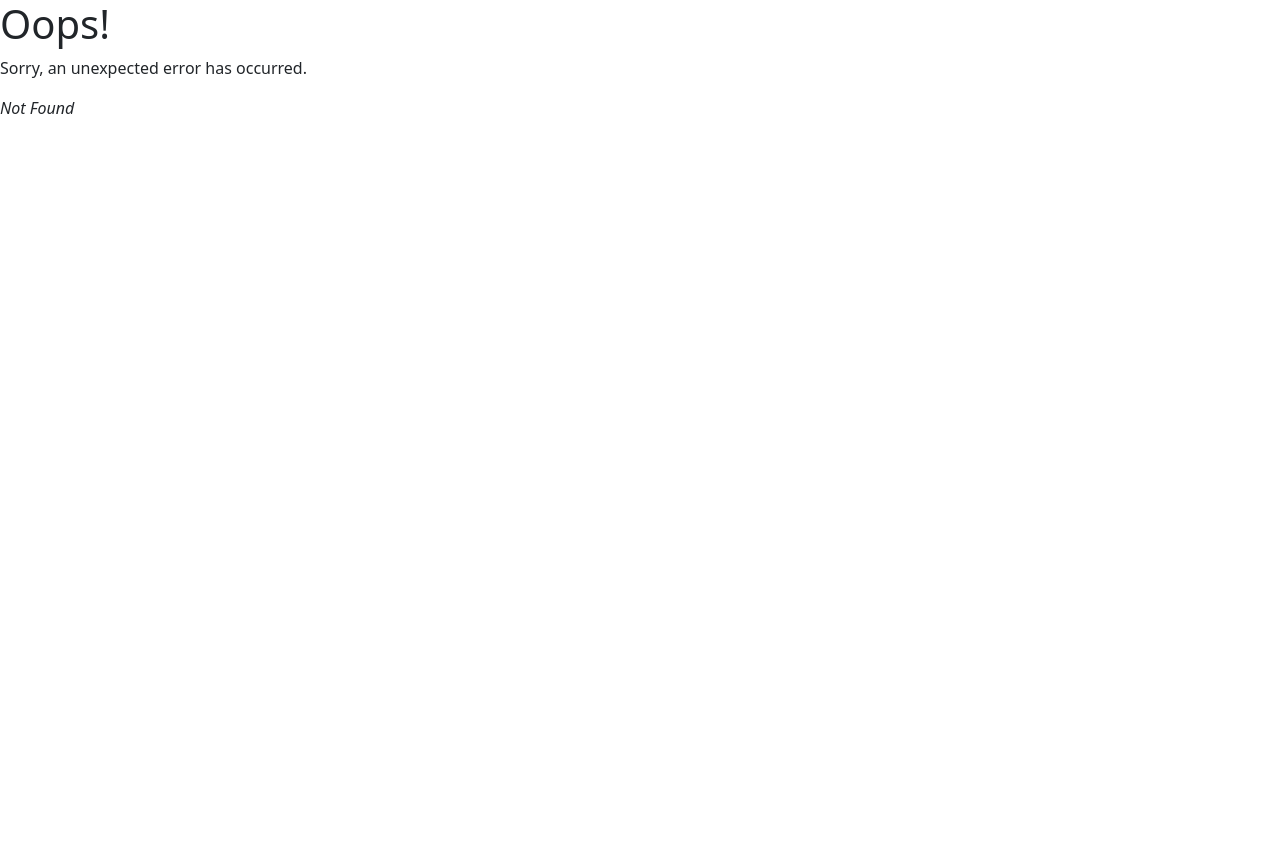
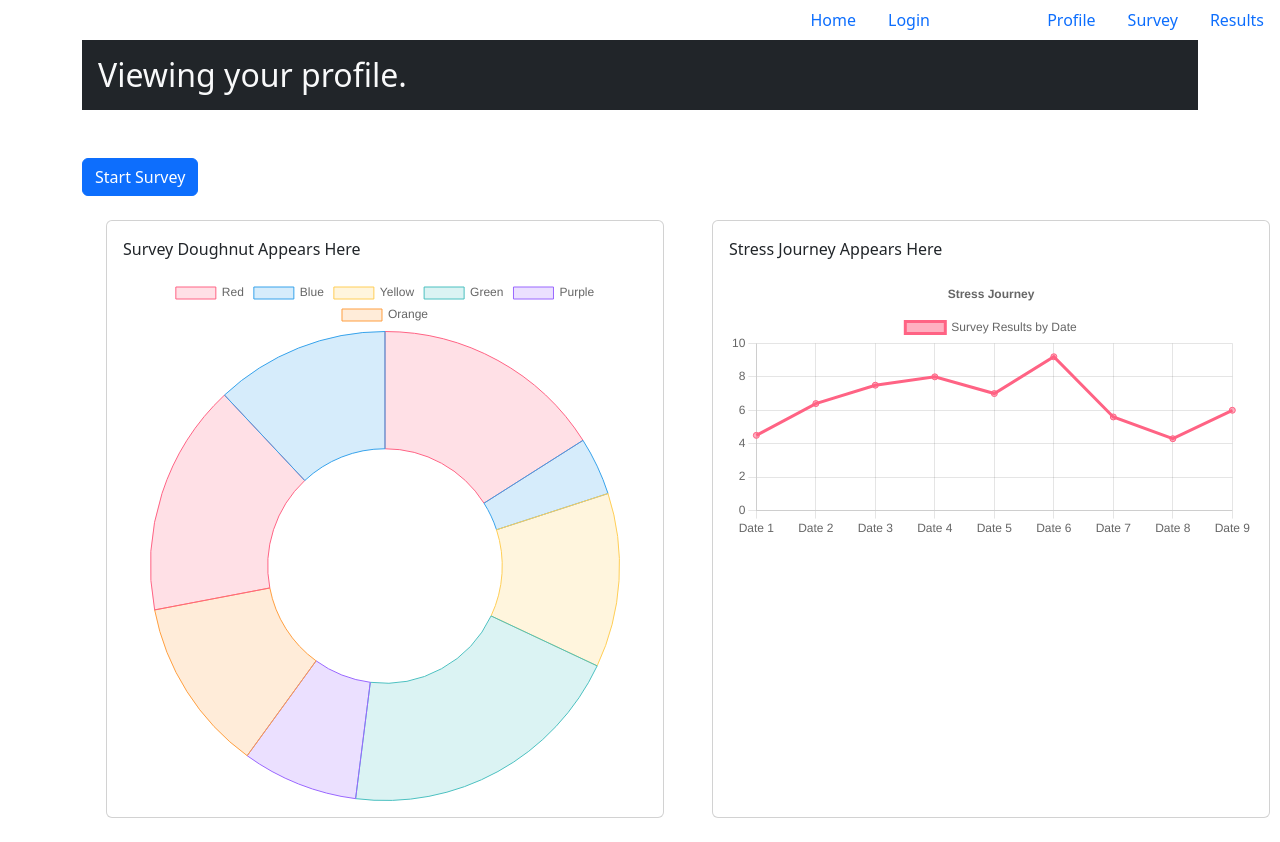
Before and after one commit to MAT-2/stress-free-me-v2, a React (Vite) app in the folder client/: page /Profile in a window 1280 px wide. Before the commit this address had no page. Before the commit the page ends 800 px from the top, so only its background shows below. Built offline with nearby package versions, Linux system fonts and the light colour scheme.

Commit message:
Edited Profile page display, fixed chart display and orientation on profile

```diff
--- a/client/src/components/ChartCards/StressJourney.jsx
+++ b/client/src/components/ChartCards/StressJourney.jsx
@@ -32,16 +32,23 @@
       text: 'Stress Journey',
     },
   },
+  scales: {
+    y: {
+      min: 0,
+      max: 10,
+    }
+  }
 };
 
-const labels = [];
+const labels = ['Date 1', 'Date 2', 'Date 3', 'Date 4', 'Date 5', 'Date 6', 'Date 7', 'Date 8', 'Date 9'];
 
 export const data = {
   labels,
   datasets: [
     {
-      label: 'Survey Results',
-      data: labels.map(() => faker.datatype.number({ min: 0, max: 10 })),
+      label: 'Survey Results by Date',
+      // data: labels.map(() => faker.datatype.number({ min: 0, max: 10 })),
+      data: [4.5, 6.4, 7.5, 8, 7, 9.2, 5.6, 4.3, 6],
       borderColor: 'rgb(255, 99, 132)',
       backgroundColor: 'rgba(255, 99, 132, 0.5)',
     },
--- a/client/src/components/ChartCards/SurveyDoughnut.jsx
+++ b/client/src/components/ChartCards/SurveyDoughnut.jsx
@@ -8,7 +8,7 @@
   labels: ['Red', 'Blue', 'Yellow', 'Green', 'Purple', 'Orange'],
   datasets: [
     {
-      label: 'Stress Value',
+      label: 'Stress Factor Value',
       data: [4, 1, 3, 5, 2, 3, 4, 3],
       backgroundColor: [
         'rgba(255, 99, 132, 0.2)',
--- a/client/src/main.jsx
+++ b/client/src/main.jsx
@@ -29,7 +29,8 @@
         element: <Login />,
       },
       {
-        path: "/Profile/:username",
+        // path: "/Profile/:username"
+        path: "/Profile",
         element: <Profile />,
       },
       // {
--- a/client/src/pages/Profile.jsx
+++ b/client/src/pages/Profile.jsx
@@ -5,52 +5,56 @@
 import StressJourney from '../components/ChartCards/StressJourney';
 import SurveyDoughnut from '../components/ChartCards/SurveyDoughnut';
 
+import { QUERY_USER, QUERY_ME } from '../utils/queries'
+
 import Auth from '../utils/auth';
 
 const Profile = () => {
   const { username: userParam } = useParams();
 
-  const { loading, data } = useQuery(userParam ? QUERY_USER : QUERY_ME, {
-    variables: { username: userParam },
-  });
+  // const { loading, data } = useQuery(userParam ? QUERY_USER : QUERY_ME, {
+  //   variables: { username: userParam },
+  // });
 
-  const user = data?.me || data?.user || {};
-  // navigate to personal profile page if username is matched
-  if (Auth.loggedIn() && Auth.getProfile().data.username === userParam) {
-    return <Navigate to="/profile/:username" />;
-  }
+  // const user = data?.me || data?.user || {};
+  // // navigate to personal profile page if username is matched
+  // if (Auth.loggedIn() && Auth.getProfile().data.username === userParam) {
+  //   return <Navigate to="/profile/:username" />;
+  // }
 
-  if (loading) {
-    return <div>Loading...</div>;
-  }
+  // if (loading) {
+  //   return <div>Loading...</div>;
+  // }
 
-  if (!user?.username) {
-    return (
-      <h4>
-        You need to be logged in to view your profile and survey results. Use the navigation links above to
-        sign up or log in!
-      </h4>
-    );
-  }
+  // if (!user?.username) {
+  //   return (
+  //     <h4>
+  //       You need to be logged in to view your profile and survey results. Use the navigation links above to
+  //       sign up or log in!
+  //     </h4>
+  //   );
+  // }
 
   return (
     <div>
       <div className="flex-row justify-center mb-3">
-        <h2 className="col-12 col-md-10 bg-dark text-light p-3 mb-5">
+        <h2 className="col-12 bg-dark text-light p-3 mb-5">
           Viewing {userParam ? `${user.username}'s` : 'your'} profile.
         </h2>
 
-        <div>
-            <button class="" style="" type="">
+        <div className="">
+            <button className="btn btn-block btn-primary " style={{ cursor: 'pointer' }} type="submit">
                 Start Survey
             </button>
         </div>
 
-        <div className="col-10 mb-5">
-          <Card>
+        <div className="d-flex col-12 mb-5">
+          <Card className="col-6 m-4 p-3">
+            <p>Survey Doughnut Appears Here</p>
             <SurveyDoughnut />
           </Card>
-          <Card>
+          <Card className="col-6 m-4 p-3">
+            <p>Stress Journey Appears Here</p>
             <StressJourney />
           </Card>
         </div>
```
Also changed, not shown: 1 other file (tests, documents, lock files or other folders).
